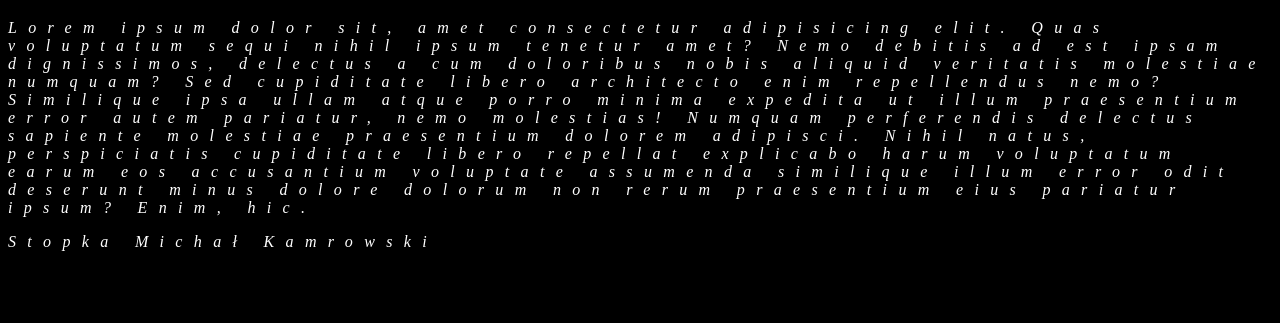
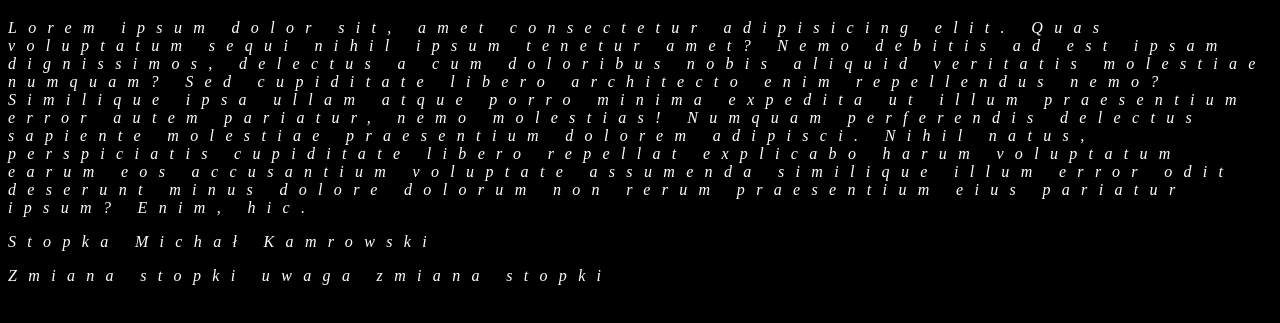
Before and after one commit to michalkamrowski/Projekt, a plain HTML site: page index.html in a window 1280 px wide. Shown: the part 61-384 px from the top of the page. Drawn offline with Linux system fonts and the light colour scheme.

Commit message:
dodaj drugą stopkę

```diff
--- a/index.html
+++ b/index.html
@@ -34,5 +34,6 @@
 
 
     <p><i> Stopka Michał Kamrowski</i></p>
+    <p>Zmiana stopki uwaga zmiana stopki</p>
 </body>
 </html>
```
